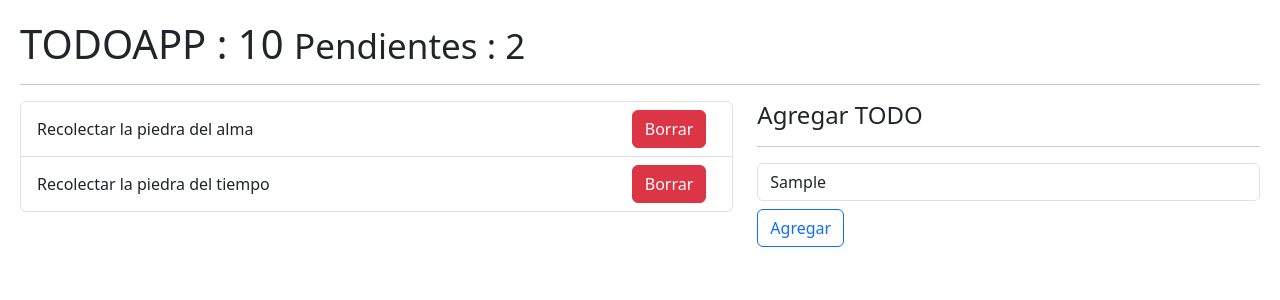
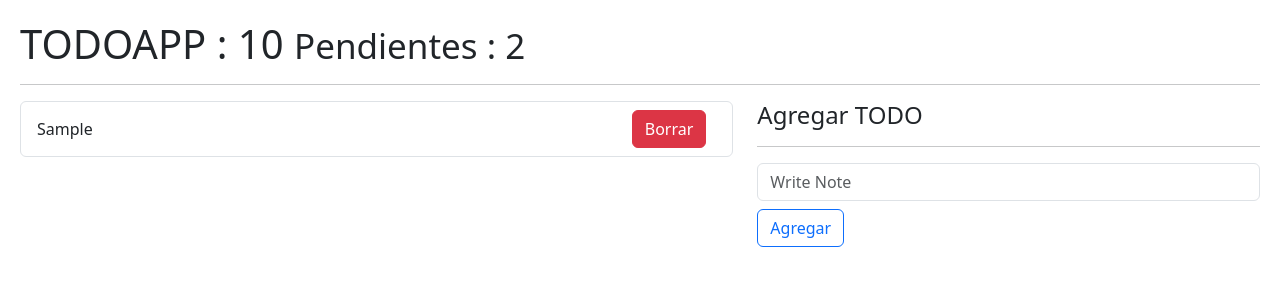
Before and after one commit to Devsaga12/01-Hook-App, a React (Vite) app: page / in a window 1280 px wide. Both pictures are taken after typing "Sample" into the empty fields and a click on the button "Agregar". Shown: the top 300 px of the page. Built offline with nearby package versions, Linux system fonts and the light colour scheme.

Commit message:
up new local store

```diff
--- a/src/08-useReducer/AddTodo.jsx
+++ b/src/08-useReducer/AddTodo.jsx
@@ -19,6 +19,8 @@ export const AddTodo = ({onewTodo}) => {
     }
 
     onewTodo(newTodo);
+    onResetForm()
+
   }
 
   return (
--- a/src/08-useReducer/Items.jsx
+++ b/src/08-useReducer/Items.jsx
@@ -1,8 +1,10 @@
-export const Items = ({ todo }) => {
+export const Items = ({ todo, onDeleteTodo }) => {
   return (
     <li className="list-group-item d-flex justify-content-between">
       <span className=" align-self-center">{todo.description}</span>
-      <button className="btn btn-danger">Borrar</button>
+      <button onClick={() => onDeleteTodo(todo.id)} className="btn btn-danger">
+        Borrar
+      </button>
     </li>
   );
 };
--- a/src/08-useReducer/TodoApp.jsx
+++ b/src/08-useReducer/TodoApp.jsx
@@ -1,44 +1,57 @@
-import { useReducer } from "react";
+import { useEffect, useReducer } from "react";
 import { todoReducer } from "./todoReduce";
 import { TodoList } from "./TodoList";
 import { AddTodo } from "./AddTodo";
 
 const initState = [
-  {
-    id: new Date().getTime(),
-    description: " Recolectar la piedra del alma",
-    done: false,
-  },
-
-  {
-    id: new Date().getTime() * 3,
-    description: " Recolectar la piedra del tiempo",
-    done: false,
-  },
+  // {
+  //   id: new Date().getTime(),
+  //   description: " Recolectar la piedra del alma",
+  //   done: false,
+  // },
 ];
 
+const init = () => {
+  return JSON.parse(localStorage.getItem("todos")) || [];
+};
 export const TodoApp = () => {
-  const [todos, dispatch] = useReducer(todoReducer, initState);
+  const [todos, dispatch] = useReducer(todoReducer, initState, init);
 
-  const handleNewTodo = (todos)=>{
-    console.log({todos})
-  }
+  useEffect(() => {
+    localStorage.setItem("todos", JSON.stringify(todos));
+  }, [todos]);
+
+  const handleNewTodo = (todos) => {
+    const action = {
+      type: "[TODO] Add Todo",
+      payload: todos,
+    };
+    dispatch(action);
+  };
+
+  const handleDeleteTodo = (id) => {
+    dispatch({
+      type: "[TODO] Remove Todo",
+      payload: id,
+    });
+  };
   return (
     <>
-      <h1>TODOAPP : 10 <small>Pendientes : 2</small></h1>
+      <h1>
+        TODOAPP : 10 <small>Pendientes : 2</small>
+      </h1>
       <hr />
       <div className="row">
         <div className="col-7">
-          <TodoList todos={ todos}/>
+          <TodoList todos={todos} onDeleteTodo={handleDeleteTodo} />
         </div>
 
         <div className="col-5">
           <h4>Agregar TODO</h4>
           <hr />
-          <AddTodo onewTodo= { handleNewTodo }/>
+          <AddTodo onewTodo={handleNewTodo} />
         </div>
       </div>
-
     </>
   );
 };
--- a/src/08-useReducer/TodoList.jsx
+++ b/src/08-useReducer/TodoList.jsx
@@ -1,11 +1,15 @@
 import React from "react";
 import { Items } from "./Items";
 
-export const TodoList = ({ todos = [] }) => {
+export const TodoList = ({ todos = [], onDeleteTodo }) => {
   return (
     <ul className=" list-group">
       {todos.map((todo) => (
-        <Items key={todo.id} todo={todo} />
+        <Items
+          key={todo.id}
+          todo={todo}
+          onDeleteTodo={(id) => onDeleteTodo(id)}
+        />
       ))}
     </ul>
   );
--- a/src/08-useReducer/todoReduce.js
+++ b/src/08-useReducer/todoReduce.js
@@ -1,13 +1,12 @@
+export const todoReducer = (initState = [], action) => {
+  switch (action.type) {
+    case "[TODO] Add Todo":
+      return [...initState, action.payload];
 
+    case "[TODO] Remove Todo":
+      return initState.filter((todos) => todos.id !== action.payload);
 
-export const todoReducer = (initState = [] , action) =>{
-
-    switch (action.type) {
-        case 'ABC':
-            throw new Error('action .type = ABC no esta implementada');
-
-
-        default:
-            return initState;;
-    }
-}
+    default:
+      return initState;
+  }
+};
```
